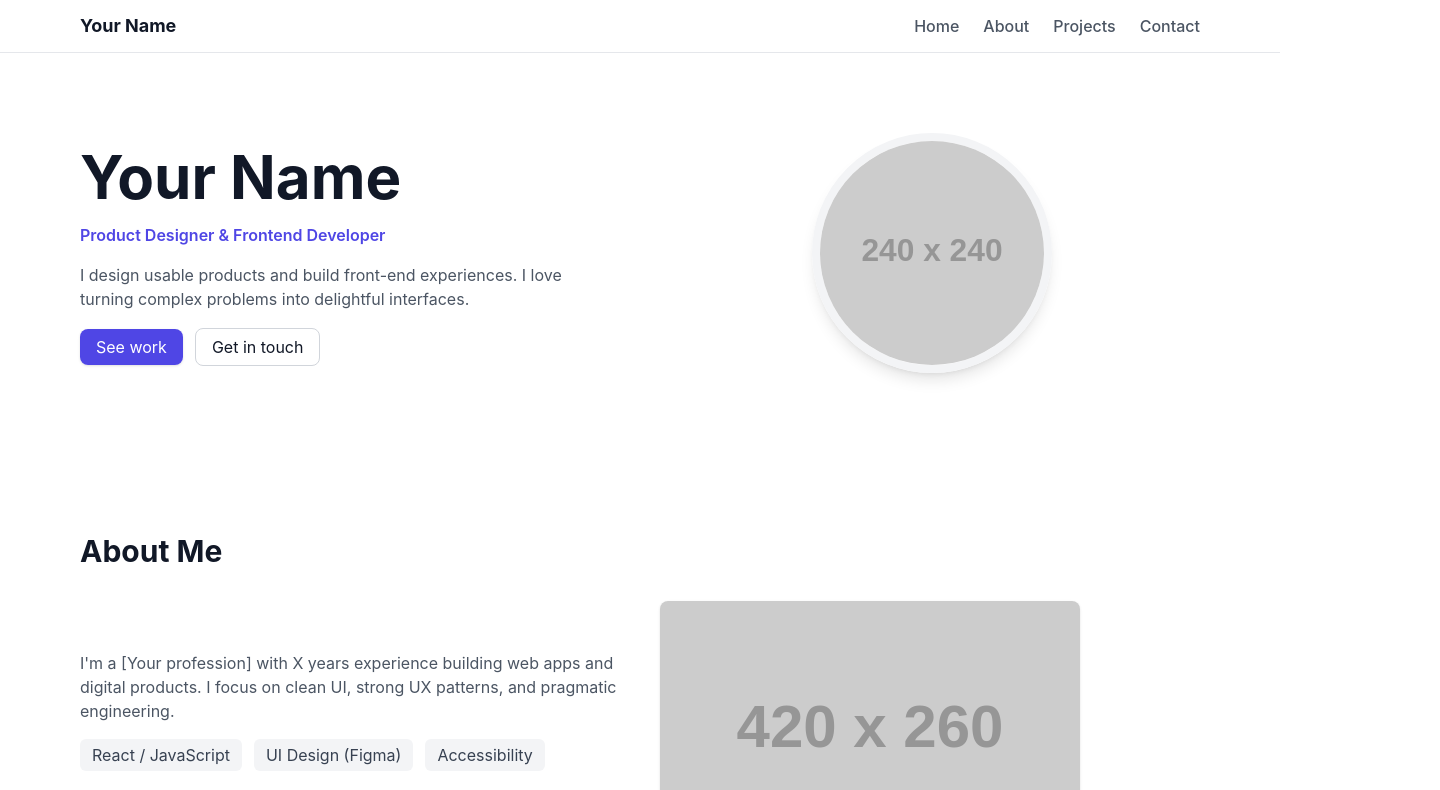
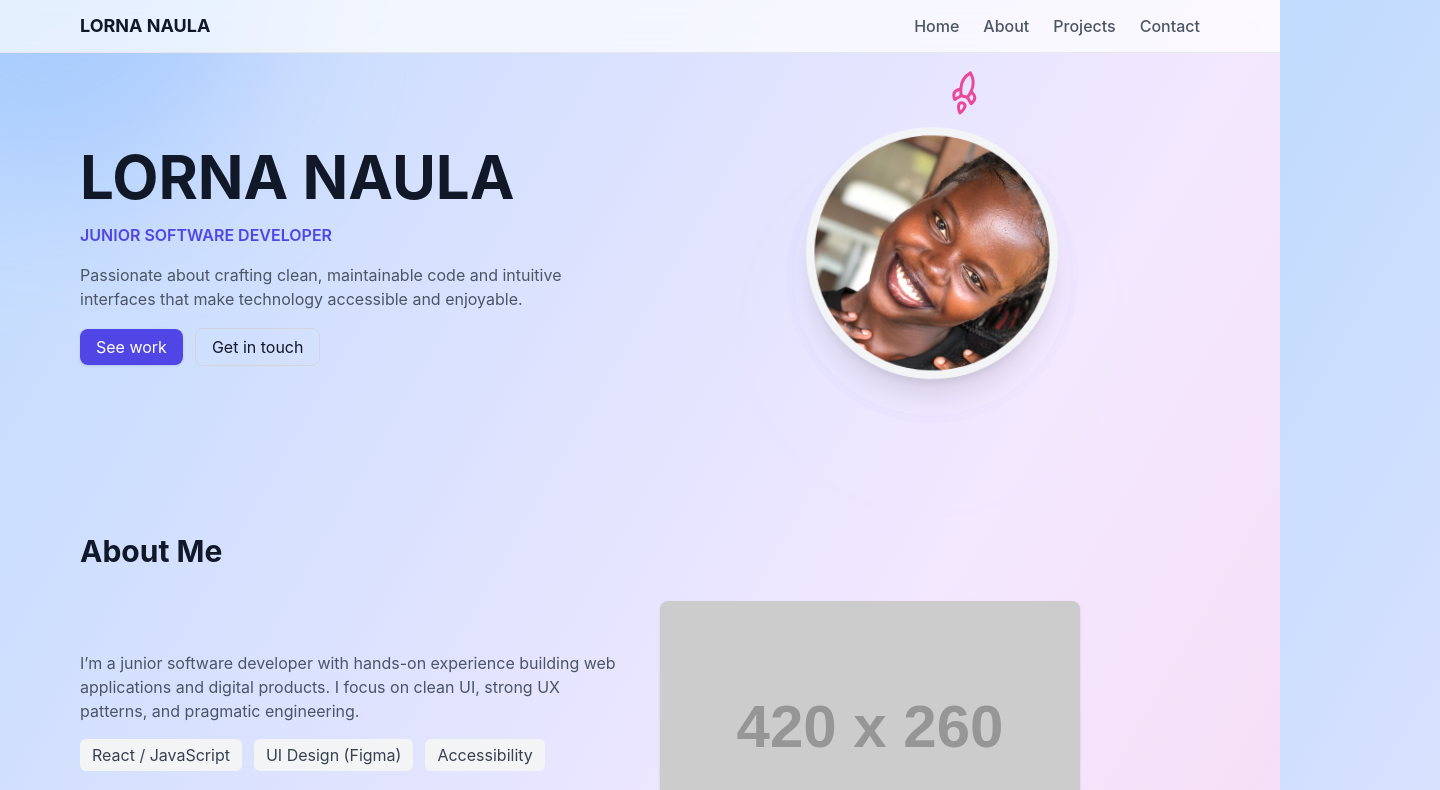
Before and after one commit to Lorna56/my-portifolio, a React (Vite) app: page / in a window 1280 px wide. Shown: the top 790 px of the page, 1440 px wide, since content can reach past the window. Built offline with nearby package versions, Linux system fonts and the light colour scheme.

Commit message:
Added some special styling to the image in Hero Section

```diff
--- a/package.json
+++ b/package.json
@@ -10,6 +10,8 @@
     "preview": "vite preview"
   },
   "dependencies": {
+    "framer-motion": "^12.23.21",
+    "lucide-react": "^0.544.0",
     "react": "^19.1.1",
     "react-dom": "^19.1.1"
   },
--- a/src/components/About.jsx
+++ b/src/components/About.jsx
@@ -5,7 +5,7 @@ export default function About() {
       <div className="grid md:grid-cols-2 gap-10 items-center">
         <div>
           <p className="text-gray-600 mb-4">
-            I'm a [Your profession] with X years experience building web apps and digital products.
+            I’m a junior software developer with hands-on experience building web applications and digital products.
             I focus on clean UI, strong UX patterns, and pragmatic engineering.
           </p>
           <ul className="flex flex-wrap gap-3 mb-4">
--- a/src/components/Contact.jsx
+++ b/src/components/Contact.jsx
@@ -20,7 +20,7 @@ export default function Contact() {
         </form>
         <div>
           <h3 className="font-semibold text-lg mb-2">Get in touch</h3>
-          <p>Email: <a href="mailto:your.email@example.com" className="text-indigo-600">your.email@example.com</a></p>
+          <p>Email: <a href="mailto:lornanaula0042@gmail.com" className="text-indigo-600">lornanaula0042@gmail.com</a></p>
           <p>Location: Kampala, Uganda</p>
           <p className="mt-2">LinkedIn / GitHub / Twitter</p>
         </div>
--- a/src/components/Footer.jsx
+++ b/src/components/Footer.jsx
@@ -1,7 +1,7 @@
 export default function Footer() {
   return (
     <footer className="border-t border-gray-200 py-6 text-center text-gray-500 text-sm">
-      © {new Date().getFullYear()} Your Name — Built with ❤️ using React + Tailwind
+      © {new Date().getFullYear()} Lorna Naula — Built with ❤️ using React + Tailwind
     </footer>
   );
 }
--- a/src/components/Header.jsx
+++ b/src/components/Header.jsx
@@ -2,7 +2,7 @@ export default function Header() {
   return (
     <header className="sticky top-0 bg-white/70 backdrop-blur border-b border-gray-200 z-50">
       <div className="max-w-6xl mx-auto flex justify-between items-center px-4 py-3">
-        <a href="#home" className="font-bold text-lg">Your Name</a>
+        <a href="#home" className="font-bold text-lg">LORNA NAULA</a>
         <nav className="hidden md:flex space-x-6 font-medium text-gray-600">
           <a href="#home" className="hover:text-black">Home</a>
           <a href="#about" className="hover:text-black">About</a>
--- a/src/components/Hero.jsx
+++ b/src/components/Hero.jsx
@@ -1,22 +1,133 @@
+import { motion } from "framer-motion";
+import { Rocket } from "lucide-react"; // Rocket icons
+import myPhoto from "../assets/lorna.jpg";
+
 export default function Hero() {
+  // Variants for dancing slide-in text
+  const textVariant = {
+    hidden: { opacity: 0, x: 50 },
+    visible: (i) => ({
+      opacity: 1,
+      x: 0,
+      transition: {
+        delay: i * 0.3,
+        type: "spring",
+        stiffness: 80,
+        damping: 10,
+      },
+    }),
+  };
+
   return (
-    <section id="home" className="max-w-6xl mx-auto px-4 py-20 grid md:grid-cols-2 gap-12 items-center">
-      <div>
-        <h1 className="text-4xl md:text-6xl font-bold mb-4">Your Name</h1>
-        <p className="text-indigo-600 font-semibold mb-4">Product Designer & Frontend Developer</p>
-        <p className="text-gray-600 mb-6">
-          I design usable products and build front-end experiences.
-          I love turning complex problems into delightful interfaces.
-        </p>
-        <div className="space-x-3">
-          <a href="#projects" className="bg-indigo-600 text-white px-4 py-2 rounded-lg shadow hover:bg-indigo-700">See work</a>
-          <a href="#contact" className="border border-gray-300 px-4 py-2 rounded-lg hover:border-indigo-600">Get in touch</a>
-        </div>
-      </div>
-      <div className="flex justify-center">
-        <div className="w-60 h-60 rounded-full border-8 border-gray-100 shadow-lg overflow-hidden">
-          <img src="https://via.placeholder.com/240" alt="Your photo" className="w-full h-full object-cover" />
-        </div>
+    <section
+      id="home"
+      className="max-w-6xl mx-auto px-4 py-20 grid md:grid-cols-2 gap-12 items-center relative"
+    >
+      {/* Text Section */}
+      <motion.div initial="hidden" animate="visible">
+        <motion.h1
+          custom={0}
+          variants={textVariant}
+          className="text-4xl md:text-6xl font-bold mb-4"
+        >
+          LORNA NAULA
+        </motion.h1>
+
+        <motion.p
+          custom={1}
+          variants={textVariant}
+          className="text-indigo-600 font-semibold mb-4"
+        >
+          JUNIOR SOFTWARE DEVELOPER
+        </motion.p>
+
+        <motion.p
+          custom={2}
+          variants={textVariant}
+          className="text-gray-600 mb-6"
+        >
+          Passionate about crafting clean, maintainable code and intuitive
+          interfaces that make technology accessible and enjoyable.
+        </motion.p>
+
+        <motion.div
+          custom={3}
+          variants={textVariant}
+          className="space-x-3"
+        >
+          <a
+            href="#projects"
+            className="bg-indigo-600 text-white px-4 py-2 rounded-lg shadow hover:bg-indigo-700"
+          >
+            See work
+          </a>
+          <a
+            href="#contact"
+            className="border border-gray-300 px-4 py-2 rounded-lg hover:border-indigo-600"
+          >
+            Get in touch
+          </a>
+        </motion.div>
+      </motion.div>
+
+      {/* Image Section with rockets + waves */}
+      <div className="flex justify-center relative">
+        {/* Energy Waves */}
+        <motion.div
+          className="absolute w-72 h-72 rounded-full border-8 border-indigo-500 opacity-70"
+          initial={{ scale: 0.6, opacity: 0 }}
+          animate={{ scale: [0.8, 1.4, 1], opacity: [0.8, 0.4, 0] }}
+          transition={{ duration: 2, repeat: Infinity }}
+        />
+        <motion.div
+          className="absolute w-96 h-96 rounded-full border-8 border-pink-500 opacity-60"
+          initial={{ scale: 0.5, opacity: 0 }}
+          animate={{ scale: [0.7, 1.6, 1], opacity: [0.6, 0.3, 0] }}
+          transition={{ duration: 3, repeat: Infinity }}
+        />
+
+        {/* Orbiting Rocket Left */}
+        <motion.div
+          className="absolute text-indigo-600"
+          style={{ originX: 2, originY: 2 }}
+          initial={{ rotate: 0 }}
+          animate={{ rotate: 360 }}
+          transition={{ repeat: Infinity, duration: 8, ease: "linear" }}
+        >
+          <Rocket size={36} />
+        </motion.div>
+
+        {/* Orbiting Rocket Right */}
+        <motion.div
+          className="absolute text-pink-500"
+          style={{ originX: -2, originY: -2 }}
+          initial={{ rotate: 180 }}
+          animate={{ rotate: -180 }}
+          transition={{ repeat: Infinity, duration: 10, ease: "linear" }}
+        >
+          <Rocket size={36} />
+        </motion.div>
+
+        {/* Main Photo */}
+       <motion.div
+          className="w-60 h-60 rounded-full border-8 border-gray-100 shadow-xl overflow-hidden relative z-10"
+          initial={{ scale: 0 }}
+          animate={{
+            scale: [1, 1.05, 1],
+            rotate: [0, 3, -3, 0],
+          }}
+          transition={{
+            repeat: Infinity,
+            duration: 4,
+            ease: "easeInOut",
+          }}
+        >
+          <img
+            src={myPhoto}
+            alt="Lorna Naula"
+            className="w-full h-full object-cover"
+          />
+        </motion.div>
       </div>
     </section>
   );
--- a/src/index.css
+++ b/src/index.css
@@ -2,78 +2,45 @@
 @tailwind components;
 @tailwind utilities;
 
+
+/* Global page styles */
 body {
-  @apply bg-white text-gray-900;
+  @apply relative min-h-screen text-gray-900;
   font-family: 'Inter', sans-serif;
+  @apply bg-gradient-to-br from-blue-200 via-purple-100 to-pink-200;
+  overflow-x: hidden; /* prevent horizontal scroll */
 }
 
-
-
-/* :root {
-  font-family: system-ui, Avenir, Helvetica, Arial, sans-serif;
-  line-height: 1.5;
-  font-weight: 400;
-
-  color-scheme: light dark;
-  color: rgba(255, 255, 255, 0.87);
-  background-color: #242424;
-
-  font-synthesis: none;
-  text-rendering: optimizeLegibility;
-  -webkit-font-smoothing: antialiased;
-  -moz-osx-font-smoothing: grayscale;
+/* Decorative blurred shapes */
+body::before,
+body::after {
+  content: '';
+  @apply absolute w-96 h-96 rounded-full mix-blend-multiply filter blur-3xl opacity-30;
+  animation: blob 25s infinite;
 }
 
-a {
-  font-weight: 500;
-  color: #646cff;
-  text-decoration: inherit;
-}
-a:hover {
-  color: #535bf2;
+body::before {
+  @apply bg-blue-300;
+  top: -10rem;
+  left: -10rem;
 }
 
-body {
-  margin: 0;
-  display: flex;
-  place-items: center;
-  min-width: 320px;
-  min-height: 100vh;
+body::after {
+  @apply bg-pink-300;
+  bottom: -10rem;
+  right: -10rem;
+  animation-delay: 12s;
 }
 
-h1 {
-  font-size: 3.2em;
-  line-height: 1.1;
+/* Blob animation */
+@keyframes blob {
+  0%, 100% {
+    transform: translate(0, 0) scale(1);
+  }
+  33% {
+    transform: translate(30px, -50px) scale(1.05);
+  }
+  66% {
+    transform: translate(-20px, 20px) scale(0.95);
+  }
 }
-
-button {
-  border-radius: 8px;
-  border: 1px solid transparent;
-  padding: 0.6em 1.2em;
-  font-size: 1em;
-  font-weight: 500;
-  font-family: inherit;
-  background-color: #1a1a1a;
-  cursor: pointer;
-  transition: border-color 0.25s;
-}
-button:hover {
-  border-color: #646cff;
-}
-button:focus,
-button:focus-visible {
-  outline: 4px auto -webkit-focus-ring-color;
-}
-
-@media (prefers-color-scheme: light) {
-  :root {
-    color: #213547;
-    background-color: #ffffff;
-  }
-  a:hover {
-    color: #747bff;
-  }
-  button {
-    background-color: #f9f9f9;
-  }
-} */
```
Also changed, not shown: src/assets/lorna.jpg (added), 1 other file (tests, documents, lock files or other folders).
